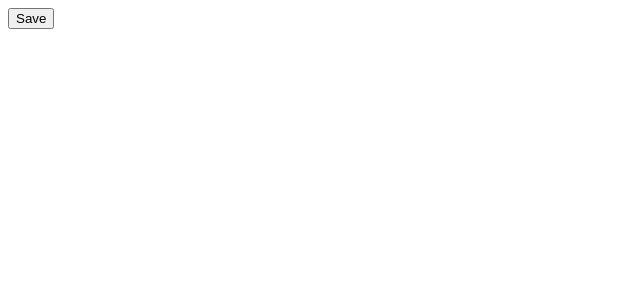
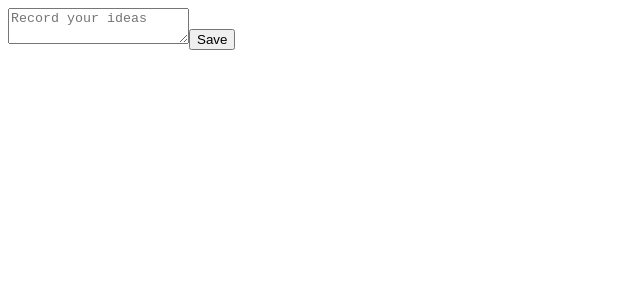
Before and after one commit to rhwnsgh2/tarae, a Next.js app: page / in a window 1280 px wide. Shown: the top 300 px of the page, without its empty margins (0-640 px from the left). Built offline with nearby package versions, Linux system fonts and the light colour scheme.

Commit message:
feat: add MemoMain, memoForm

```diff
--- a/src/app/page.tsx
+++ b/src/app/page.tsx
@@ -1,5 +1,5 @@
-import { MemoList } from "@/client/memo/components/MemoList";
+import { MemoMain } from "@/client/memo/components/MemoMain";
 
 export default function Home() {
-  return <MemoList />;
+  return <MemoMain />;
 }
--- /dev/null
+++ b/src/client/memo/components/MemoForm.tsx
@@ -0,0 +1,46 @@
+import { Memo } from "@/types/memo";
+import { MemoSaveButton } from "./MemoSaveButton";
+import { useState } from "react";
+
+type Props = {
+  memo: Memo | null;
+  handleSave: (
+    memo:
+      | {
+          id: string;
+          title: string;
+          content: string;
+        }
+      | {
+          title: string;
+          content: string;
+        }
+  ) => void;
+};
+
+export const MemoForm = ({ memo, handleSave }: Props) => {
+  const [content, setContent] = useState(memo?.content ?? "");
+
+  const handleClickSaveButton = () => {
+    if (memo) {
+      handleSave({ id: memo.id, title: memo.title, content });
+      return;
+    }
+    handleSave({ title: "", content });
+  };
+
+  const handleChangeContent = (e: React.ChangeEvent<HTMLTextAreaElement>) => {
+    setContent(e.currentTarget.value);
+  };
+
+  return (
+    <form>
+      <textarea
+        placeholder="Record your ideas"
+        value={content}
+        onChange={handleChangeContent}
+      ></textarea>
+      <MemoSaveButton handleSave={handleClickSaveButton} />
+    </form>
+  );
+};
--- a/src/client/memo/components/MemoList.tsx
+++ b/src/client/memo/components/MemoList.tsx
@@ -1,27 +1,14 @@
 "use client";
 
-import { useGetMemoList } from "../hooks/useGetMemoList";
-import { useMemoUsecase } from "../hooks/useMemoUsecase";
+import { Memo } from "@/types/memo";
 import { MemoItem } from "./MemoItem";
-import { MemoSaveButton } from "./MemoSaveButton";
 
-export const MemoList = () => {
-  const { memoList, refetchMemoList } = useGetMemoList();
-
-  const { saveMemo } = useMemoUsecase();
-
-  const handleSave = () => {
-    saveMemo({ title: "TestTitle", content: "TestContent" }).then(() => {
-      refetchMemoList();
-    });
-  };
-
+export const MemoList = ({ memoList }: { memoList: Memo[] }) => {
   return (
     <div>
       {memoList.map((memo) => (
         <MemoItem memo={memo} key={memo.id} />
       ))}
-      <MemoSaveButton handleSave={handleSave} />
     </div>
   );
 };
--- /dev/null
+++ b/src/client/memo/components/MemoMain.tsx
@@ -0,0 +1,34 @@
+"use client";
+import { useGetMemoList } from "../hooks/useGetMemoList";
+import { useMemoUsecase } from "../hooks/useMemoUsecase";
+import { MemoForm } from "./MemoForm";
+import { MemoList } from "./MemoList";
+
+export const MemoMain = () => {
+  const { memoList, refetchMemoList } = useGetMemoList();
+  const { saveMemo } = useMemoUsecase();
+
+  const handleSave = (
+    memo:
+      | {
+          id: string;
+          title: string;
+          content: string;
+        }
+      | {
+          title: string;
+          content: string;
+        }
+  ) => {
+    saveMemo(memo).then(() => {
+      refetchMemoList();
+    });
+  };
+
+  return (
+    <>
+      <MemoForm handleSave={handleSave} memo={null} />
+      <MemoList memoList={memoList} />
+    </>
+  );
+};
```
